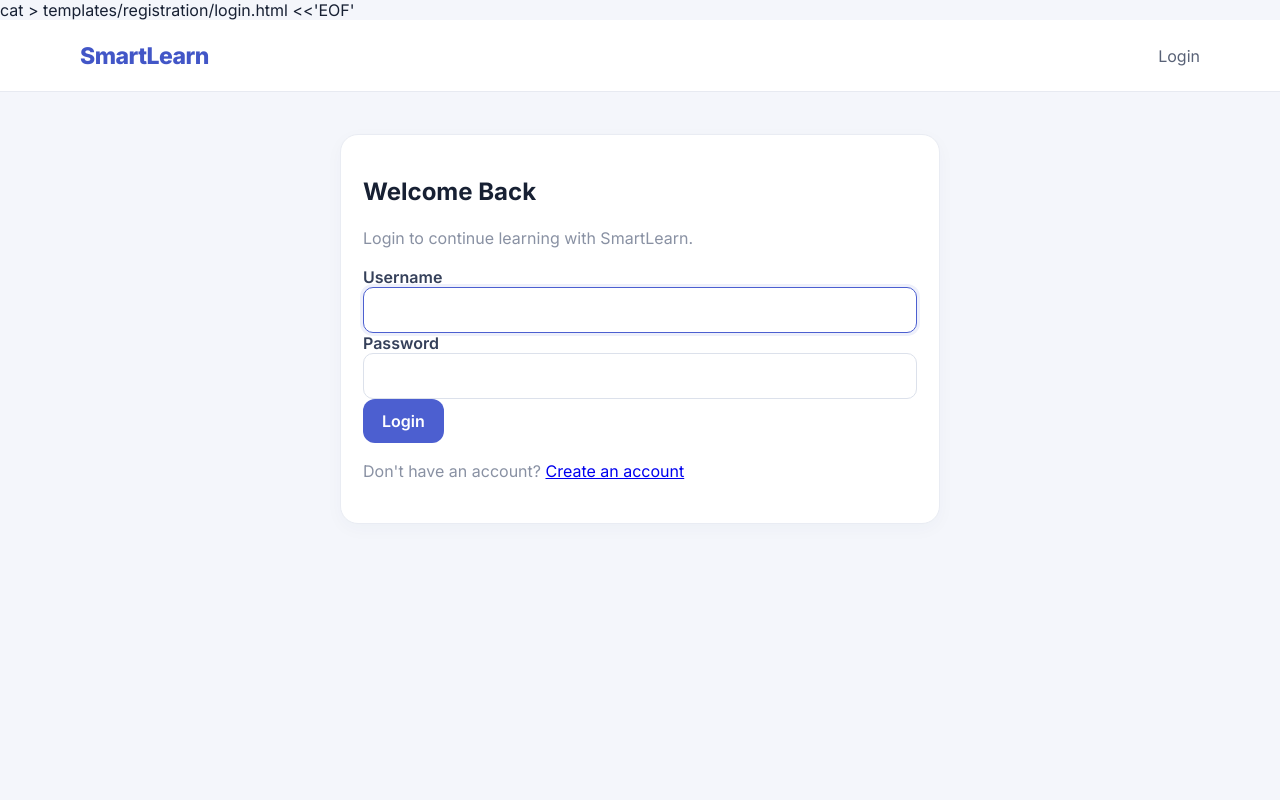
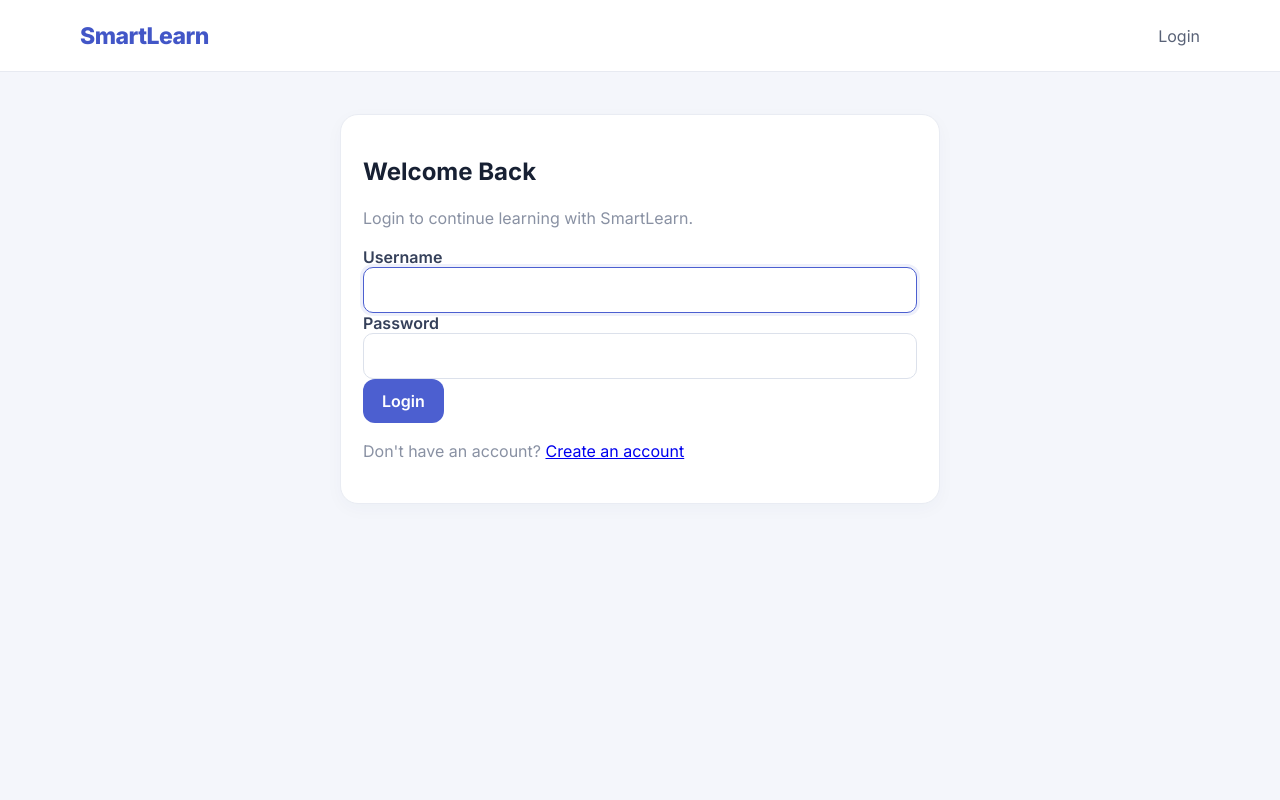
Before and after one commit to imanmasomi/SmartLearn, a Django app: page /accounts/login/ in a window 1280 px wide. Run offline with Django 5.2, Linux system fonts and the light colour scheme.

Commit message:
Fri, Nov 6, 2026, 8:26 PM +03:30

```diff
--- a/templates/registration/login.html
+++ b/templates/registration/login.html
@@ -1,4 +1,3 @@
-cat > templates/registration/login.html <<'EOF'
 {% extends "base.html" %}
 
 {% block title %}Login | SmartLearn{% endblock %}
```
